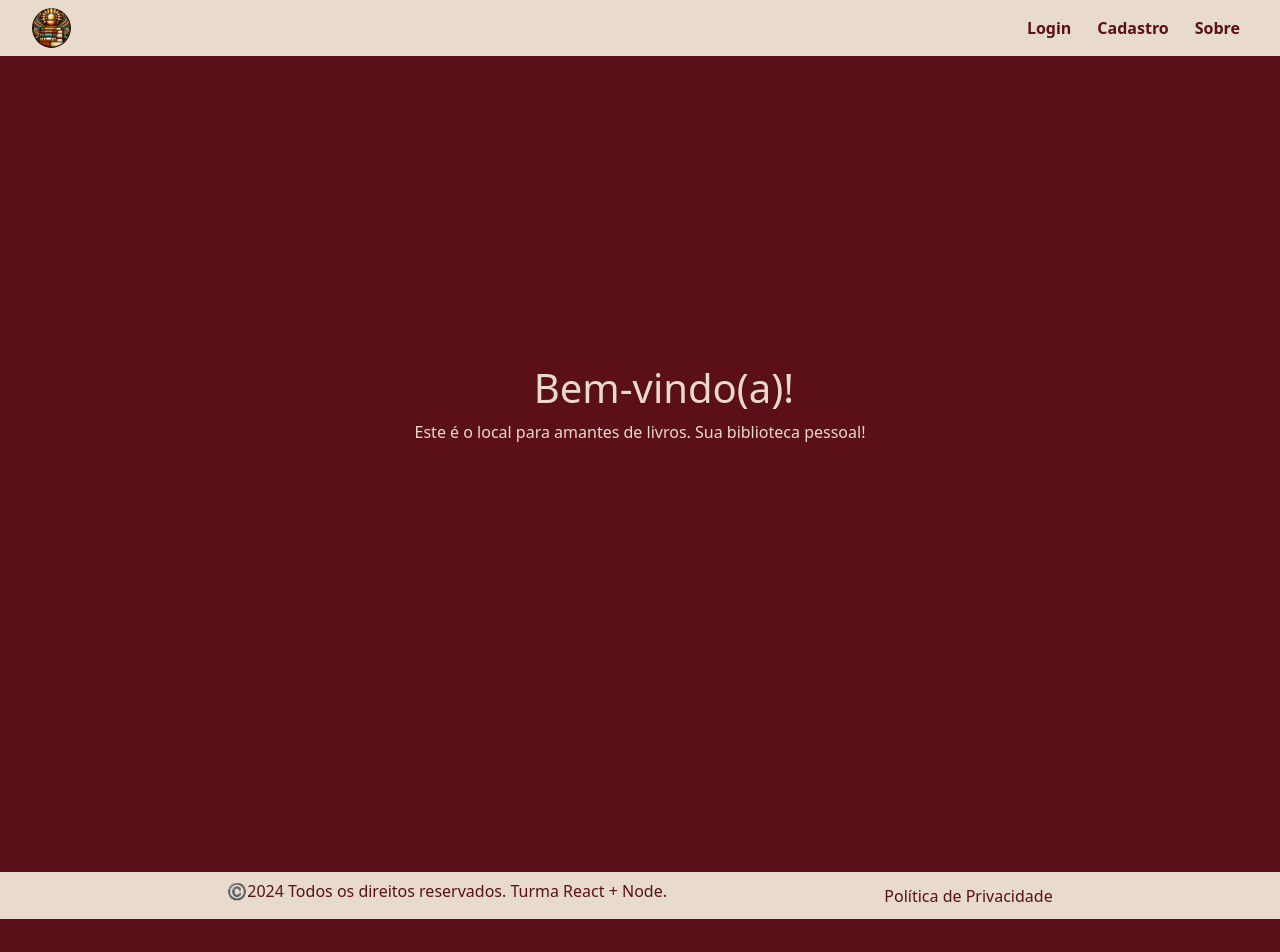
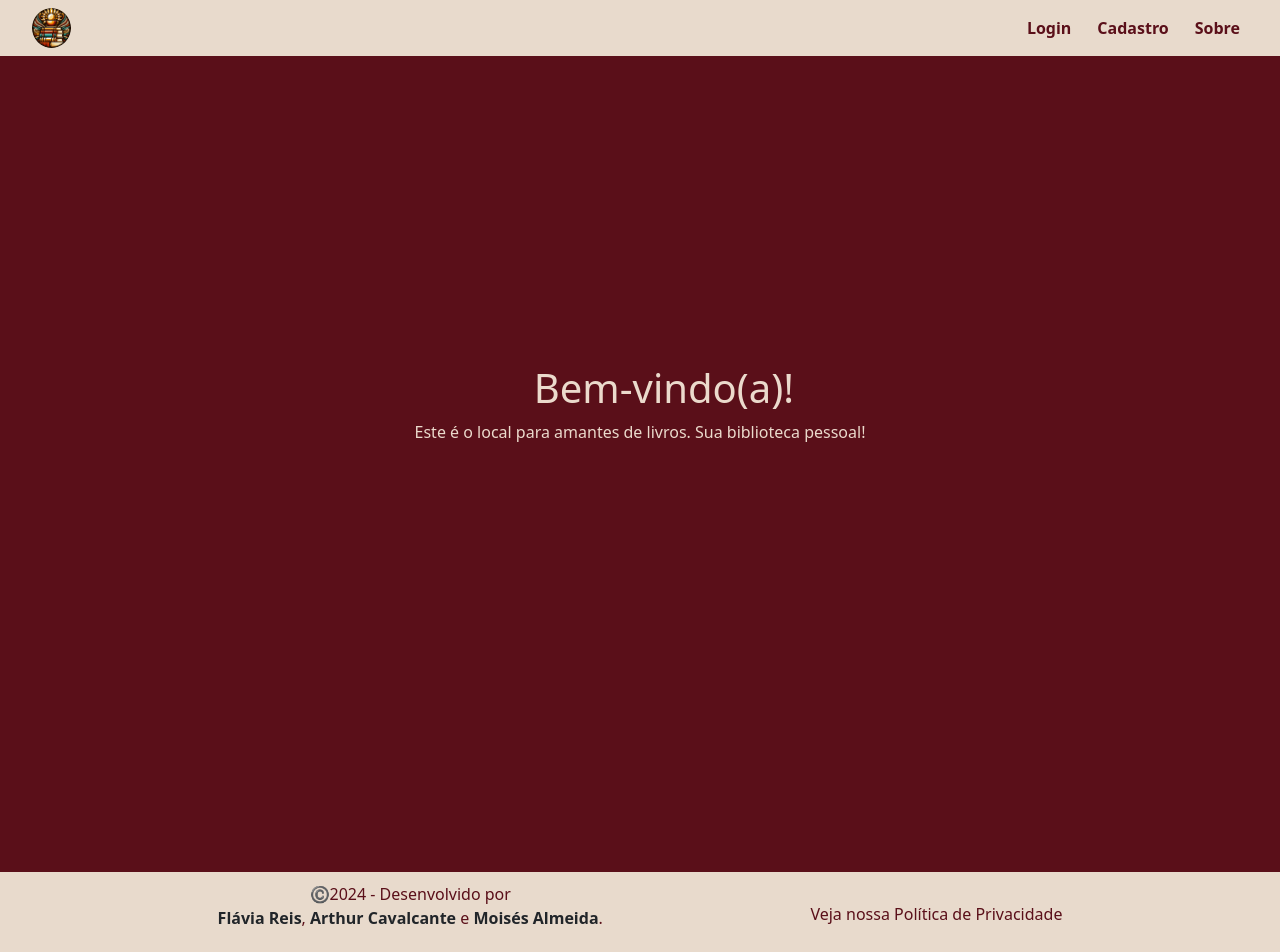
Before and after one commit to Linsarthur/biblioteca-pessoal, a React (Vite) app: page / in a window 1280 px wide. Shown: the top 952 px of the page. Before the commit the page ends 919 px from the top, so only its background shows below. Built offline with nearby package versions, Linux system fonts and the light colour scheme; no server answers.

Commit message:
Adicionados nomes e links ao Footer

```diff
--- a/src/components/Footer.jsx
+++ b/src/components/Footer.jsx
@@ -5,8 +5,12 @@ const Footer = () => {
     return (
         <>
             <footer className="div-footer mt-3">
-                <h2>©️2024 Todos os direitos reservados. Turma React + Node.</h2>
-                <Link className="link" to="/politica">Política de Privacidade</Link>
+                <p className='text-center'>©️2024 - Desenvolvido por
+                    <br />
+                    <a href='https://github.com/flaviare1s' target='_blank' className='fw-bold text-decoration-none text-dark'> Flávia Reis</a>,
+                    <a href='https://github.com/Linsarthur' target='_blank' className='fw-bold text-decoration-none text-dark'> Arthur Cavalcante</a> e
+                    <a href='https://github.com/MoisesssDev' target='_blank' className='fw-bold text-decoration-none text-dark'> Moisés Almeida</a>.</p>
+                <Link className="link" to="/politica">Veja nossa Política de Privacidade</Link>
             </footer>
         </>
     )
```
